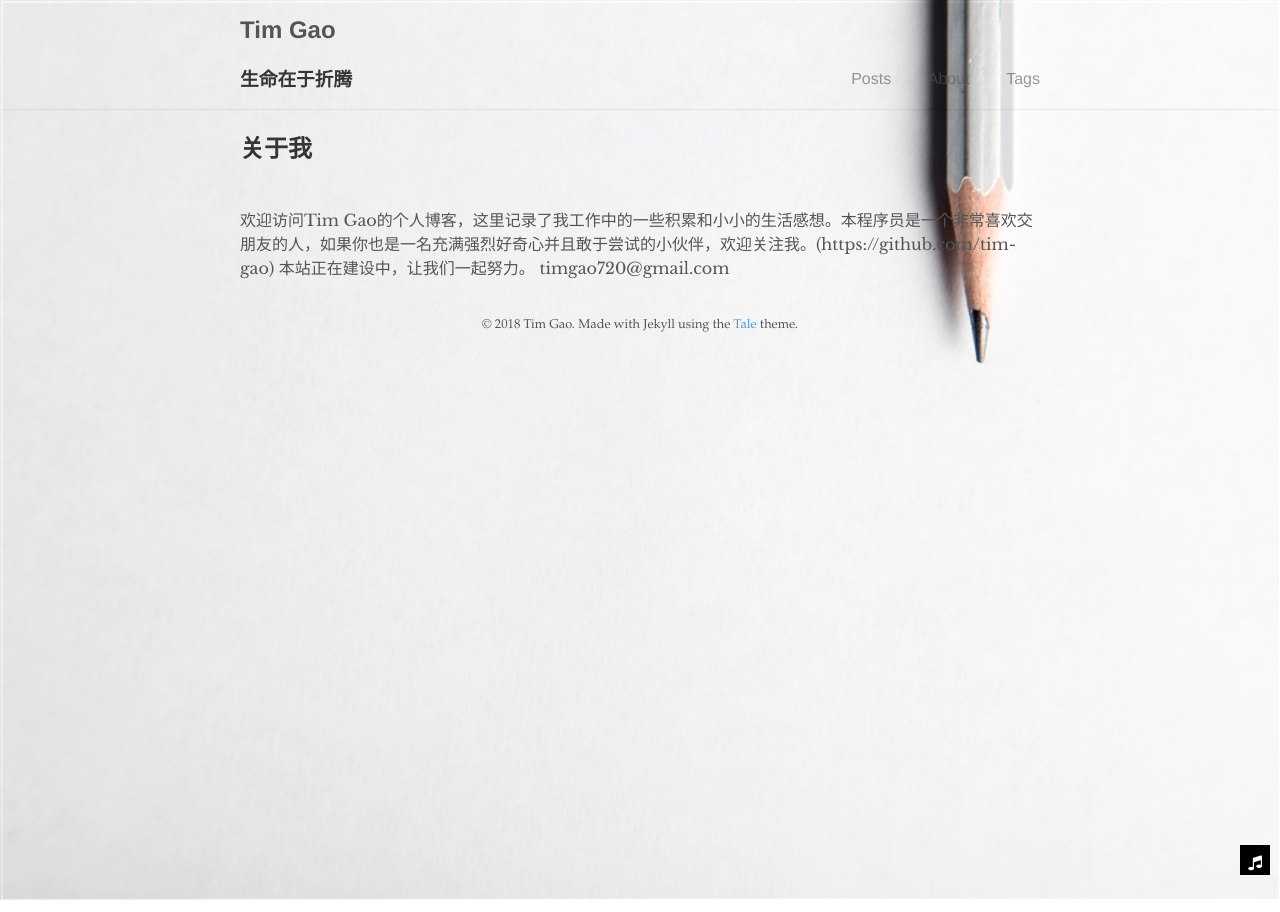
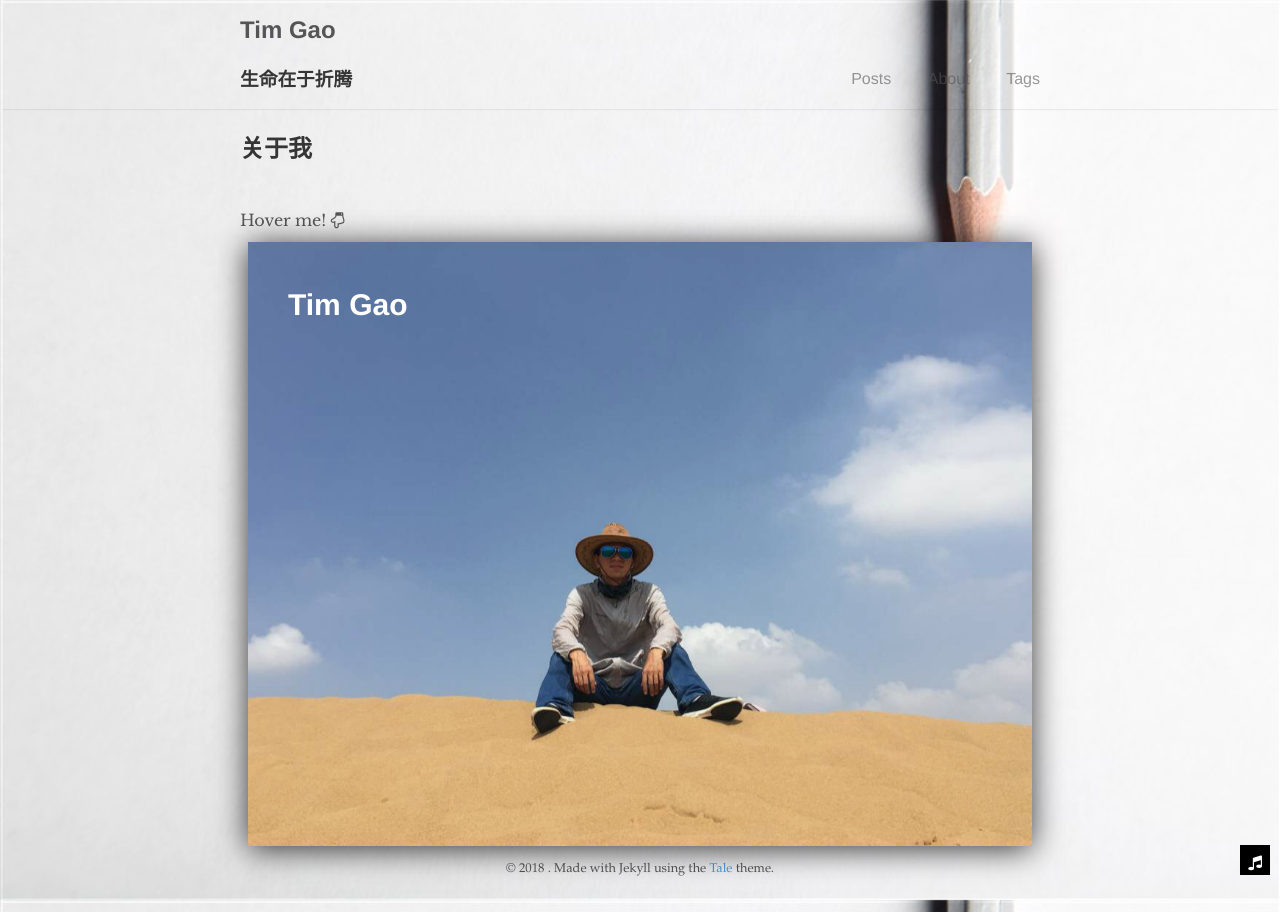
Before and after one commit to tim-gao/Blogs, a Jekyll site: the page built from _pages/about.html, in a window 1280 px wide. Built offline with Jekyll 4.4.1, drawn with Linux system fonts in a browser that asks for light colours.

Commit message:
update about me markdown

```diff
--- a/_config.yml
+++ b/_config.yml
@@ -6,9 +6,9 @@ url:            "https://tim-gao.github.io"
 
 # Author
 author:
-  name:         Tim Gao
-  url:          http://julysxy.xyz
-  email:        timgao720@gmail.com
+name:         Tim Gao
+url:          http://julysxy.xyz
+email:        timgao720@gmail.com
 
 # Build settings
 markdown:       kramdown
--- a/_pages/about.html
+++ b/_pages/about.html
@@ -13,8 +13,33 @@ permalink: /about/
       </div>
     </header>
     <div class="page-content">
-       欢迎访问Tim Gao的个人博客，这里记录了我工作中的一些积累和小小的生活感想。本程序员是一个非常喜欢交朋友的人，如果你也是一名充满强烈好奇心并且敢于尝试的小伙伴，欢迎关注我。(https://github.com/tim-gao)
-      本站正在建设中，让我们一起努力。
-      timgao720@gmail.com
+      Hover me! <i class="fa fa-hand-o-down" aria-hidden="true"></i>
+      <figure class="about-me">
+        <img src="{{site.baseurl}}/assets/img/me.jpg" alt="柯楠">
+        <figcaption>
+          <h2>Tim
+            <span>Gao</span>
+          </h2>
+          <p>欢迎访问Tim Gao的个人博客，这里记录了我工作中的一些积累和小小的生活感想。本程序员是一个非常喜欢交朋友的人，如果你也是一名充满强烈好奇心并且敢于尝试的小伙伴，
+            欢迎关注我。</p>
+            <div class="social-icons">
+              <a href="https://plus.google.com/u/0/{{site.google-plus}}" class="social-links">
+                <i class="fa fa-google-plus" aria-hidden="true"></i>
+              </a>
+              <a href="https://github.com/{{site.github}}" class="social-links">
+                <i class="fa fa-github" aria-hidden="true"></i>
+              </a>
+              <!-- <a href="https://wx.qq.com/{{site.weixin}}" class="social-links">
+                <i class="fa fa-weixin" aria-hidden="true"></i>
+              </a> -->
+              <a href="https://weibo.com/{{site.weibo}}" class="social-links">
+                <i class="fa fa-weibo" aria-hidden="true"></i>
+              </a>
+              <a href="mailto:{{site.email}}" class="social-links">
+                <i class="fa fa-envelope" aria-hidden="true"></i>
+              </a>
+            </div>
+        </figcaption>
+      </figure>
   </div>
 </article>
--- a/_sass/_custom.scss
+++ b/_sass/_custom.scss
@@ -493,3 +493,124 @@ pre[ref="SCSS"] {
     font-size: 14px;
   }
 }
+
+figure.about-me {
+  box-shadow: 0 3px 30px rgba(0, 0, 0, 0.8);
+  position: relative;
+  float: left;
+  overflow: hidden;
+  margin: 10px 1%;
+  // min-width: 320px;
+  // max-width: 480px;
+  // max-height: 360px;
+  // width: 48%;
+  height: auto;
+  background: #3085a3;
+  text-align: center;
+  cursor: pointer;
+
+  img {
+      opacity: 0.95;
+      -webkit-transition: opacity 0.35s,
+      -webkit-transform 0.35s;
+      transition: opacity 0.35s,
+      transform 0.35s;
+      -webkit-transform: scale3d(1.25, 1.25, 1);
+      transform: scale3d(1.25, 1.25, 1);
+  }
+
+  figcaption {
+    position: absolute;
+    top: 0;
+    left: 0;
+    width: 100%;
+    height: 100%;
+    padding: 2em;
+    color: #fff;
+    text-transform: uppercase;
+    font-size: 1.25em;
+    -webkit-backface-visibility: hidden;
+    backface-visibility: hidden;
+
+    &::before {
+      position: absolute;
+      top: 0;
+      left: 0;
+      width: 100%;
+      height: 100%;
+      background: rgba(255, 255, 255, 0.5);
+      content: '';
+      -webkit-transition: -webkit-transform 0.6s;
+      transition: transform 0.6s;
+      -webkit-transform: scale3d(1.9, 1.4, 1) rotate3d(0, 0, 1, 45deg) translate3d(0, -100%, 0);
+      transform: scale3d(1.9, 1.4, 1) rotate3d(0, 0, 1, 45deg) translate3d(0, -100%, 0);
+    }
+
+    >h2 {
+      text-align: left;
+      margin: 0;
+      text-transform:none;
+      color: #fff;
+    }
+
+    > p {
+      position: absolute;
+      right: 0;
+      bottom: 0;
+      margin: 1em 3em;
+      padding: 0 1em;
+      max-width: 150px;
+      border-right: 4px solid #fff;
+      text-align: right;
+      opacity: 0;
+      -webkit-transition: opacity 0.35s;
+      transition: opacity 0.35s;
+
+      @media screen and (max-width: 1024px) {
+        max-width: 200px;
+        text-align: left;
+      }
+    }
+
+    .social-icons {
+      z-index: 1000;
+      opacity: 0;
+      .fa {
+        color: #000;
+      }
+    }
+  }
+
+    &:hover {
+      img {
+        opacity: 0.6;
+        -webkit-transform: scale3d(1, 1.1, 1);
+        transform: scale3d(1, 1.1, 1);
+      }
+
+      figcaption {
+        &::before {
+          -webkit-transform: scale3d(1.9, 1.4, 1) rotate3d(0, 0, 1, 45deg) translate3d(0, 100%, 0);
+          transform: scale3d(1.9, 1.4, 1) rotate3d(0, 0, 1, 45deg) translate3d(0, 100%, 0);
+        }
+
+        >p {
+          opacity: 1;
+          -webkit-transition-delay: 0.1s;
+          transition-delay: 0.1s;
+        }
+
+        .social-icons {
+          opacity: 1;
+          -webkit-transition-delay: 0.1s;
+          transition-delay: 0.1s;
+
+          a {
+            margin: 0 7px;
+            font-size: 25px;
+          }
+        }
+      }
+
+    }
+}
```
Also changed, not shown: assets/img/me.jpg (added).
